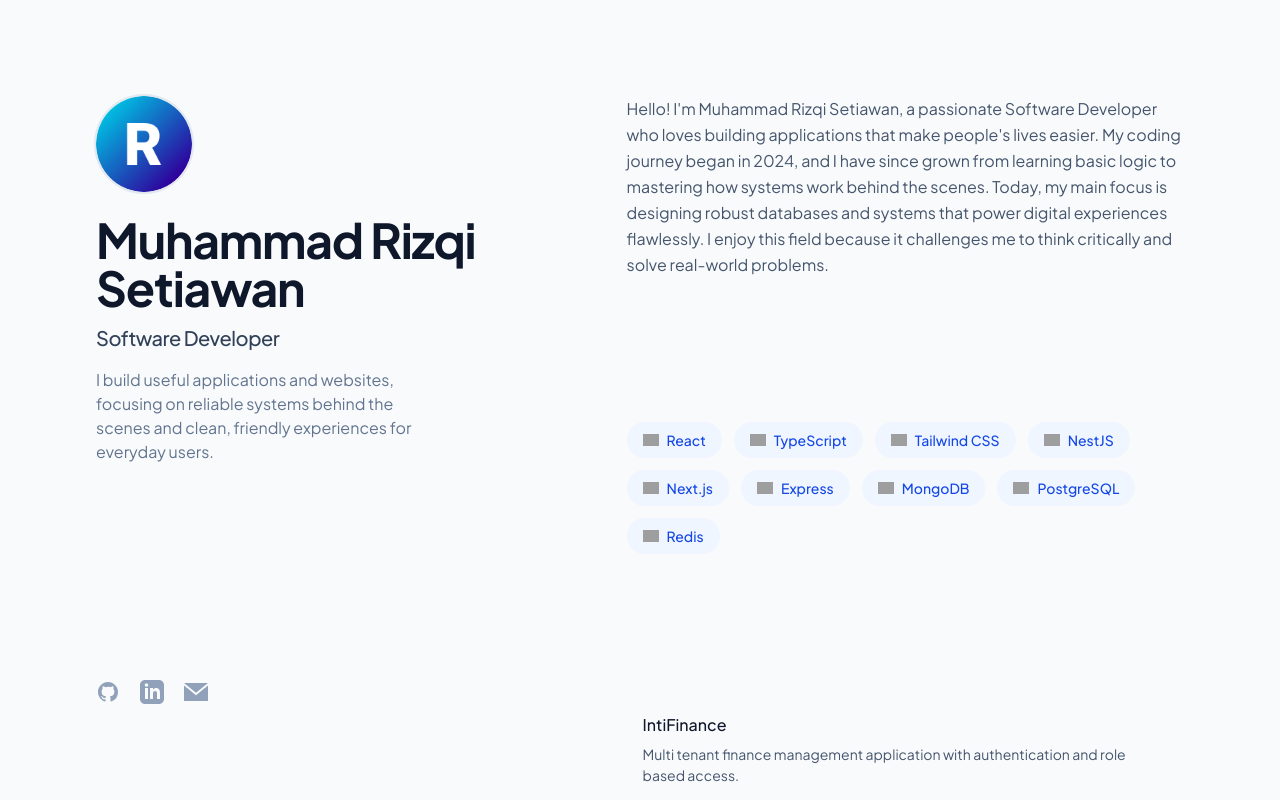
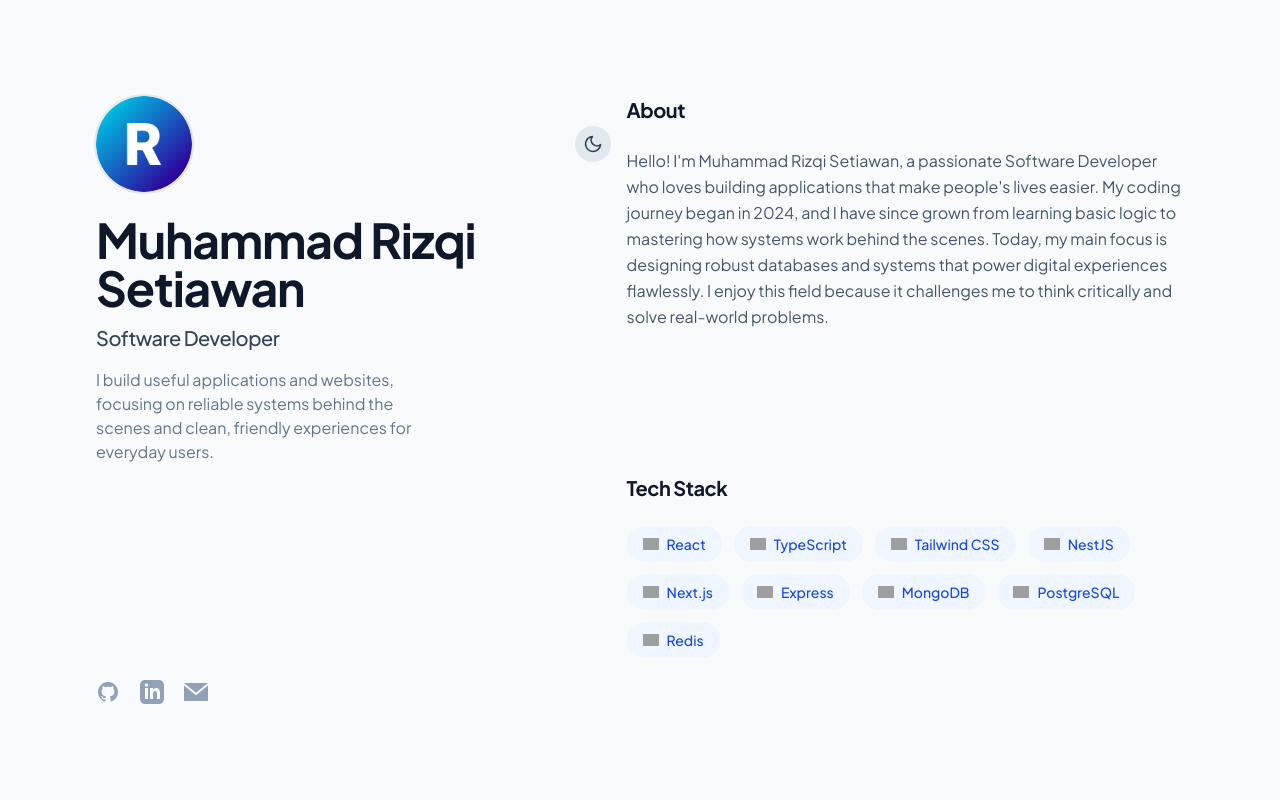
Before and after one commit to seiawanrizqi9-cyber/Simple-Portofolio, a React (Vite) app: page / in a window 1280 px wide. Shown: the top 800 px of the page. Built offline with nearby package versions, Linux system fonts and the light colour scheme; grey boxes are pictures that could not be loaded.

Commit message:
feat: make double theme

```diff
--- /dev/null
+++ b/src/components/ThemeToggle.tsx
@@ -0,0 +1,55 @@
+import { useEffect, useState } from "react";
+
+export default function ThemeToggle() {
+  const [isDark, setIsDark] = useState(false);
+
+  useEffect(() => {
+    // Check initial theme preference
+    if (
+      localStorage.getItem("theme") === "dark" ||
+      (!("theme" in localStorage) &&
+        window.matchMedia("(prefers-color-scheme: dark)").matches)
+    ) {
+      setIsDark(true);
+      document.documentElement.classList.add("dark");
+    }
+  }, []);
+
+  const toggleTheme = () => {
+    if (isDark) {
+      document.documentElement.classList.remove("dark");
+      localStorage.setItem("theme", "light");
+      setIsDark(false);
+    } else {
+      document.documentElement.classList.add("dark");
+      localStorage.setItem("theme", "dark");
+      setIsDark(true);
+    }
+  };
+
+  return (
+    <button
+      onClick={toggleTheme}
+      className="p-2 rounded-full bg-slate-200 dark:bg-slate-800 text-slate-700 dark:text-slate-300 hover:bg-slate-300 dark:hover:bg-slate-700 transition-colors"
+      aria-label="Toggle Dark Mode"
+    >
+      {isDark ? (
+        <svg xmlns="http://www.w3.org/2000/svg" className="h-5 w-5" viewBox="0 0 24 24" fill="none" stroke="currentColor" strokeWidth="2" strokeLinecap="round" strokeLinejoin="round">
+          <circle cx="12" cy="12" r="5" />
+          <line x1="12" y1="1" x2="12" y2="3" />
+          <line x1="12" y1="21" x2="12" y2="23" />
+          <line x1="4.22" y1="4.22" x2="5.64" y2="5.64" />
+          <line x1="18.36" y1="18.36" x2="19.78" y2="19.78" />
+          <line x1="1" y1="12" x2="3" y2="12" />
+          <line x1="21" y1="12" x2="23" y2="12" />
+          <line x1="4.22" y1="19.78" x2="5.64" y2="18.36" />
+          <line x1="18.36" y1="4.22" x2="19.78" y2="5.64" />
+        </svg>
+      ) : (
+        <svg xmlns="http://www.w3.org/2000/svg" className="h-5 w-5" viewBox="0 0 24 24" fill="none" stroke="currentColor" strokeWidth="2" strokeLinecap="round" strokeLinejoin="round">
+          <path d="M21 12.79A9 9 0 1 1 11.21 3 7 7 0 0 0 21 12.79z" />
+        </svg>
+      )}
+    </button>
+  );
+}
--- a/src/components/layout/MainLayout.tsx
+++ b/src/components/layout/MainLayout.tsx
@@ -3,6 +3,7 @@ import About from "../sections/About";
 import Skills from "../sections/Skills";
 import Projects from "../sections/Projects";
 import Footer from "./Footer";
+import ThemeToggle from "../ThemeToggle";
 import logo from "../../assets/letter-r.png";
 
 export default function MainLayout() {
@@ -13,14 +14,17 @@ export default function MainLayout() {
         {/* Left Side (Sticky) */}
         <header className="lg:sticky lg:top-0 lg:flex lg:max-h-screen lg:w-[48%] lg:flex-col lg:justify-between lg:py-24">
           <div>
-            <img className="w-24 h-24 rounded-full mb-6 ring-2 ring-slate-200" src={logo} alt="Rizqi Logo" />
-            <h1 className="text-4xl font-bold tracking-tight text-slate-900 sm:text-5xl">
+            <div className="flex items-center justify-between mb-6">
+              <img className="w-24 h-24 rounded-full ring-2 ring-slate-200 dark:ring-slate-700" src={logo} alt="Rizqi Logo" />
+              <ThemeToggle />
+            </div>
+            <h1 className="text-4xl font-bold tracking-tight text-slate-900 dark:text-slate-100 sm:text-5xl">
               {portfolioData.bio.name}
             </h1>
-            <h2 className="mt-3 text-lg font-medium tracking-tight text-slate-700 sm:text-xl">
+            <h2 className="mt-3 text-lg font-medium tracking-tight text-slate-700 dark:text-slate-300 sm:text-xl">
               {portfolioData.bio.role}
             </h2>
-            <p className="mt-4 max-w-xs leading-normal text-slate-500">
+            <p className="mt-4 max-w-xs leading-normal text-slate-500 dark:text-slate-400">
               {portfolioData.bio.description}
             </p>
           </div>
--- a/src/components/sections/About.tsx
+++ b/src/components/sections/About.tsx
@@ -3,10 +3,10 @@ import { portfolioData } from "../../data/portfolio";
 export default function About() {
   return (
     <section id="about" className="mb-16 scroll-mt-16 md:mb-24 lg:mb-36 lg:scroll-mt-24">
-      <h2 className="text-sm font-bold tracking-widest text-slate-900 uppercase lg:hidden mb-4">
+      <h2 className="text-xl font-bold tracking-tight text-slate-900 dark:text-slate-200 mb-6">
         About
       </h2>
-      <p className="mb-4 text-slate-600 leading-relaxed">
+      <p className="mb-4 text-slate-600 dark:text-slate-400 leading-relaxed">
         {portfolioData.about}
       </p>
     </section>
--- a/src/components/sections/Projects.tsx
+++ b/src/components/sections/Projects.tsx
@@ -3,16 +3,16 @@ import { portfolioData } from "../../data/portfolio";
 export default function Projects() {
   return (
     <section id="projects" className="mb-16 scroll-mt-16 md:mb-24 lg:mb-36 lg:scroll-mt-24">
-      <h2 className="text-sm font-bold tracking-widest text-slate-900 uppercase lg:hidden mb-4">
+      <h2 className="text-xl font-bold tracking-tight text-slate-900 dark:text-slate-200 mb-6">
         Projects
       </h2>
       <div className="flex flex-col gap-8">
         {portfolioData.projects.map((project, idx) => (
-          <div key={idx} className="group relative grid pb-1 transition-all sm:grid-cols-8 sm:gap-8 md:gap-4 lg:hover:!opacity-100 lg:hover:bg-slate-50/50 lg:p-4 rounded-xl">
+          <div key={idx} className="group relative grid pb-1 transition-all sm:grid-cols-8 sm:gap-8 md:gap-4 lg:hover:!opacity-100 lg:hover:bg-slate-50/50 dark:lg:hover:bg-slate-800/50 lg:p-4 rounded-xl">
             <div className="z-10 sm:col-span-8">
-              <h3 className="font-medium leading-snug text-slate-900 mb-2">
+              <h3 className="font-medium leading-snug text-slate-900 dark:text-slate-200 mb-2">
                 <a
-                  className="inline-flex items-baseline font-medium leading-tight text-slate-900 hover:text-blue-600 focus-visible:text-blue-600 group/link text-base"
+                  className="inline-flex items-baseline font-medium leading-tight text-slate-900 dark:text-slate-200 hover:text-blue-600 dark:hover:text-blue-400 focus-visible:text-blue-600 group/link text-base"
                   href={project.link}
                   target="_blank"
                   rel="noreferrer"
@@ -20,13 +20,13 @@ export default function Projects() {
                   <span>{project.title}</span>
                 </a>
               </h3>
-              <p className="mt-2 text-sm leading-normal text-slate-600">
+              <p className="mt-2 text-sm leading-normal text-slate-600 dark:text-slate-400">
                 {project.description}
               </p>
               <ul className="mt-4 flex flex-wrap gap-2">
                 {project.technologies.map((tech, tIdx) => (
                   <li key={tIdx}>
-                    <div className="flex items-center rounded-full bg-indigo-50 px-3 py-1 text-xs font-medium text-indigo-600">
+                    <div className="flex items-center rounded-full bg-indigo-50 dark:bg-indigo-900/30 px-3 py-1 text-xs font-medium text-indigo-600 dark:text-indigo-300">
                       {tech}
                     </div>
                   </li>
--- a/src/components/sections/Skills.tsx
+++ b/src/components/sections/Skills.tsx
@@ -3,14 +3,14 @@ import { portfolioData } from "../../data/portfolio";
 export default function Skills() {
   return (
     <section id="skills" className="mb-16 scroll-mt-16 md:mb-24 lg:mb-36 lg:scroll-mt-24">
-      <h2 className="text-sm font-bold tracking-widest text-slate-900 uppercase lg:hidden mb-4">
-        Skills
+      <h2 className="text-xl font-bold tracking-tight text-slate-900 dark:text-slate-200 mb-6">
+        Tech Stack
       </h2>
       <ul className="flex flex-wrap gap-3">
         {portfolioData.skills.map((skill, idx) => (
           <li
             key={idx}
-            className="flex items-center gap-2 rounded-full bg-blue-50 px-4 py-2 text-sm font-medium text-blue-700 hover:bg-blue-100 transition-colors"
+            className="flex items-center gap-2 rounded-full bg-blue-50 dark:bg-blue-900/30 px-4 py-2 text-sm font-medium text-blue-700 dark:text-blue-300 hover:bg-blue-100 dark:hover:bg-blue-900/50 transition-colors"
           >
             {skill.icon && (
               <img src={skill.icon} alt={skill.name} className="w-4 h-4 object-contain" />
--- a/src/styles/globals.css
+++ b/src/styles/globals.css
@@ -43,7 +43,11 @@ html {
 }
 
 body {
-  background-color: #f8fafc; /* slate-50 */
-  color: #0f172a; /* slate-900 */
-  font-family: var(--font-sans);
+  @apply bg-slate-50 text-slate-900 transition-colors duration-300;
 }
+
+@variant dark (&:where(.dark, .dark *));
+
+.dark body {
+  @apply bg-slate-950 text-slate-200;
+}
```
